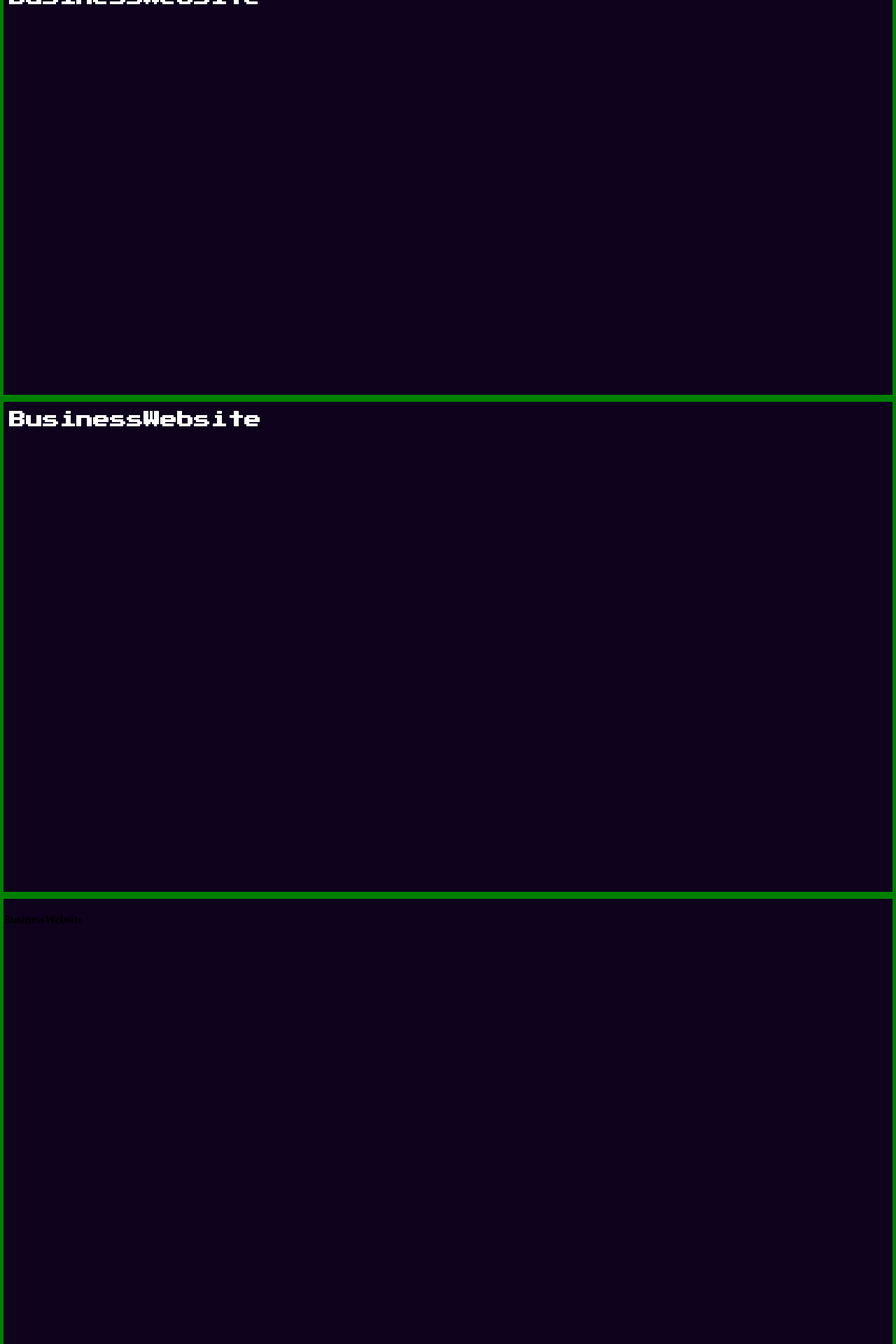
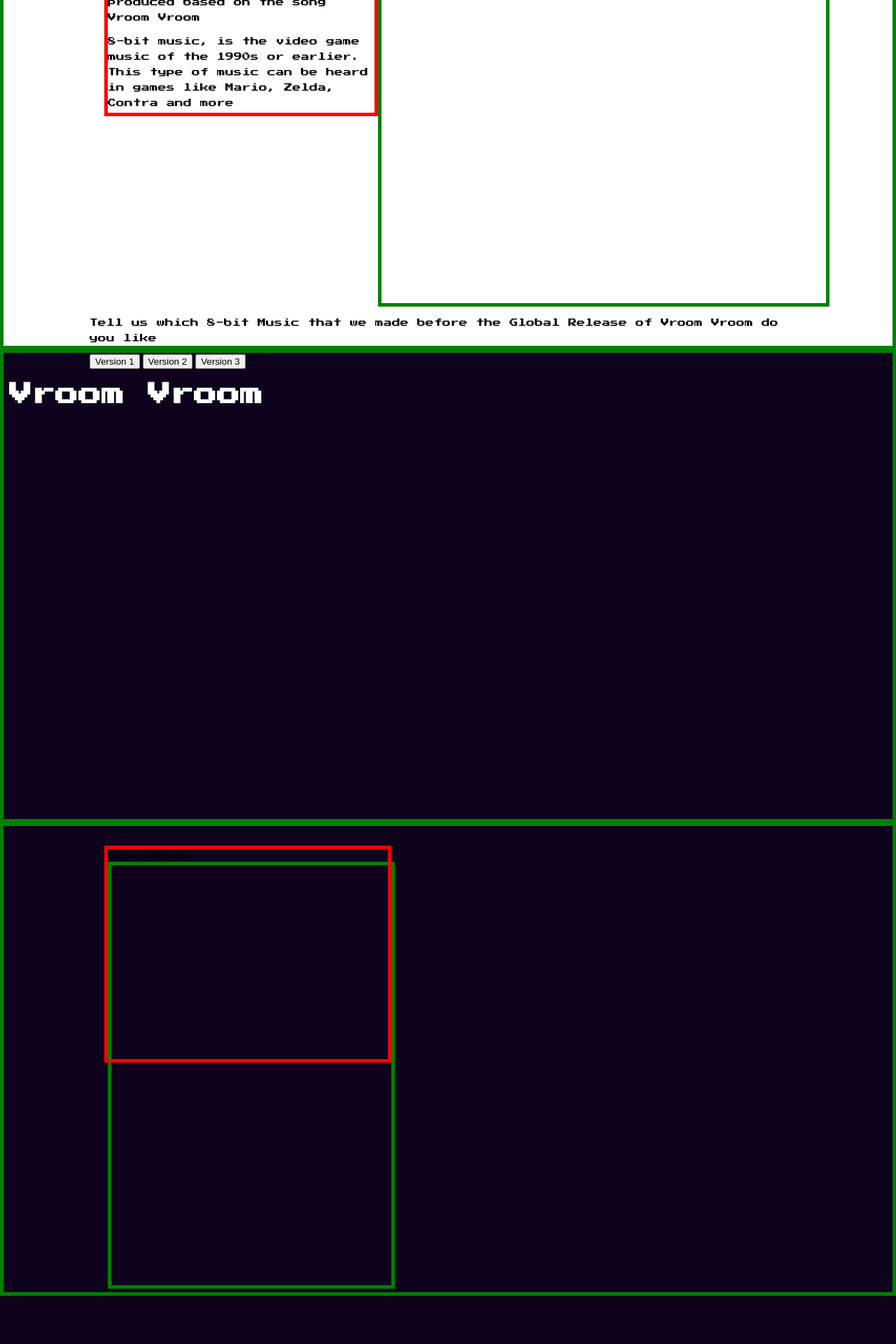
Before and after one commit to igorgavelyukpro/gulp-minimal-dev-browsersync-igv-ariseagoddess, a PHP site: page / in a window 1280 px wide; the page is wider, and only the part inside the window is pictured. Shown: the part 1565-3485 px from the top of that part at 70% size. After the commit the page ends 3416 px from the top of that part, so only its background shows below. Run offline with PHP 8.4, Linux system fonts and the light colour scheme.

Commit message:
Update Nigtly

```diff
--- a/src/css/style.css
+++ b/src/css/style.css
@@ -33,7 +33,7 @@ body{
   padding: 10px 10px 10px 10px;
   margin: 6px 0px 0px 94px;
   /* margin: 0px 0px 0px 88px; */
-  border: 1px solid fuchsia;
+  /* border: 1px solid fuchsia; */
 }
 .ul-m{
   display:inline-block;
@@ -72,7 +72,7 @@ li:hover {
 .half30{
     position: absolute;
     float: right;
-    outline: 1px solid black;
+    /* outline: 1px solid black; */
     margin-top: 6%;
     margin-left: 11%;
     top: 100px;
@@ -85,26 +85,36 @@ li:hover {
     height: 430px;
     margin-top: 79px;
     margin-left: 140px;
-    outline: 10px solid black;
+    /* outline: 10px solid black; */
 }
-.vroom{
 
+.big-logo,.big-date{
+  font-family: "Sectar";
+  color:white;
 }
-h1, h2, h3, h5{
+.big-logo{
+  font-size:60px;
+}
+.big-date{
+  font-size:50px;
+  margin-left:25px;
+}
+
+h1, h2, h3{
   color: white;
 }
-h4{
+h4, h5{
   color: black;
 }
 h2{
   font-family: "PressStart2P";
   font-size: 24px;
-  margin: 121px 24px 18px 8px;
+  margin: 106px 24px 11px 8px;
 }
 h3{
   font-family: "PressStart2P";
   font-size: 24px;
-  margin: 14px 24px 10px 8px;
+  margin: 28px 24px 10px 8px
 }
 .vdate{
 
@@ -132,22 +142,110 @@ height: 442px;
 }
 section{
   width: auto;
-  height: 700px;
+  height: 666px;
   border: 5px solid green;
 }
 .second{
   background-color: white;
   display: flex;
+  flex-wrap: wrap;
 }
-half21{
-
+.half21{
+  flex-basis: 60%;
+  box-sizing: border-box;
+  outline:5px solid red;
 }
-iframe , object, embed{
+.second-iframe , .second-object, .second-embed{
   width: 625px;
-    height: 373px;
-    margin-top: 127px;
-    margin-left: 148px;
+  height: 373px;
+  margin-top: 127px;
+  margin-left: 148px;
 }
-half22{
-
+.third-iframe , .third-object, .third-embed{
+  width: 100px;
+  height: 100px;
+  /* margin-top: 127px;
+  margin-left: 148px; */
 }
+.half22{
+  /* padding: 20px; */
+  /* outline:5px solid red; */
+  flex-basis: 30%;
+  box-sizing: border-box;
+  width: 555px;
+  height: 430px;
+  margin-top: 71px;
+  margin-left: 53px;
+}
+.letsride{
+  font-family: "PressStart2P";
+  font-size: 33px;
+  margin-bottom: 33px;
+  margin-top: 43px;
+}
+.heading22{
+  font-family: "PressStart2P";
+  font-size:16px;
+  font-style:normal;
+  line-height: 18px;
+}
+.content22{
+  font-family: "PressStart2P";
+  font-size:12px;
+  line-height: 22px;
+}
+.inline22{
+  margin:0 auto;
+  width: 80vw;
+}
+.third{
+  background-color: white;
+  display: flex;
+  flex-wrap: wrap;
+}
+.half31{
+  outline: 5px solid red;
+    flex-basis: 30%;
+    box-sizing: border-box;
+    width: 400px;
+    height: 300px;
+    margin:5px;
+    margin-top: 33px;
+    margin-left: 149px;
+}
+.half32{
+  outline:5px solid green;
+  flex-basis: 50%;
+  box-sizing: border-box;
+  width: 400px;
+  height: 600px;
+  margin:5px;
+}
+.inline33{
+  margin:0 auto;
+  width: 80vw;
+}
+.vroomsection3heading{
+  font-family: "PressStart2P";
+  font-size: 33px;
+  margin-bottom: 33px;
+  margin-top: 43px;
+}
+.heading33{
+  font-family: "PressStart2P";
+  font-size:16px;
+  font-style:normal;
+  line-height: 18px;
+}
+.content33{
+  font-family: "PressStart2P";
+  font-size:12px;
+  line-height: 22px;
+}
+.small-iframe{
+  height: 150px;
+  width: 373px;
+}
+.iframe33{
+  position:absolute;
+}
--- a/src/index.html
+++ b/src/index.html
@@ -37,17 +37,9 @@
       <section class="first">
         <div class="half70">
           <div class="first-top">
-            <picture class="vroom">
-            <source alt="medium" srcset="../images/Vroom-Vroom.png" media="(max-width: 650px)">
-            <source alt="large" srcset="../images/Vroom-Vroom.png" media="(max-width: 1850px)">
-            <img src="../images/Vroom-Vroom.png" alt="A description of the image.">
-            </picture>
+            <b class="big-logo">"VROOM&nbsp;VROOM"</b>
             <h2><span>Join</span> <span>the</span> <span>ride</span>:</h2>
-            <picture class="vdate">
-            <source alt="medium" srcset="../images/22.02.2022.png" media="(max-width: 650px)">
-            <source alt="large" srcset="../images/22.02.2022.png" media="(max-width: 1850px)">
-            <img src="../images/22.02.2022.png" alt="A description of the image.">
-            </picture>
+            <b class="big-date">10.10.2024</b>
             <h3><span>Let's</span> <span>play</span></h3>
             <picture class="varrow">
             <source alt="medium" srcset="../images/Group-3.png" media="(max-width: 650px)">
@@ -59,40 +51,70 @@
       </section>
       <section class="second">
         <div class="half21">
-          <embed type="video/quicktime" src="http://ariseagoddess.com/gamefile/625x373.html" width="625" height="373">
-          <!-- <object type="" data="http://ariseagoddess.com/gamefile/index.html" width=625 height=373>
+          <!-- <embed type="video/quicktime" src="http://ariseagoddess.com/gamefile/625x373.html" width="625" height="373"></embed> -->
+          <!-- <object type="http://ariseagoddess.com/gamefile/625x373.html" width="625" height="373">
 
           </object> -->
-          <!-- <iframe src="http://ariseagoddess.com/gamefile/index.html" width=625px height=373px></iframe> -->
+          <iframe class="second-iframe" src="http://ariseagoddess.com/gamefile/625x373.html" width="625" height="373"></iframe>
         </div>
         <div class="half22">
-          <h4>
-            <span><span>Let's</span><span>Ride</span></span>
+          <h4 class="letsride">
+            <span><span class="letsride">Let's</span> <span class="letsride">Ride</span></span>
           </h4>
-          <div id="post1" aria-hidden="true">
-          </div>
+          <em class="heading22">Step 1:</em>
+          <p class="content22">Help Magda & Matilde G get across Buyeo by avoiding the minions of thechaos fire<p>
+          <em class="heading22">Step 2:</em>
+          <p class="content22">Send us your score by submitting your scoreusing the form after you completed the game</p>
+          <em class="heading22">Step 3:</em>
+          <p class="content22">Sign up for our newsletter and be the first to get to see the world premiere of Vroom Vroom music video</p>
+
+        </div>
+        <div class="inline22">
+        <p class="content22">Wekly top scoring winners will receive exclusive vroom vroom gift set considting of a 20ml Active Glow Mist by Skincalories, limited edition vroom vroom action figure featuring Manga & Matilde G, as well as other collectibles</p>
         </div>
       </section>
+      <section class="third">
+        <div class="half31">
+          <h5 class="vroomsection3heading">
+            <span><span>Vroom</span> <span>Vroom</span></span>
+          </h5>
+          <p class="content33">An exclusive 8-bit music produced based on the song Vroom Vroom</p>
+          <p class="content33">8-bit music, is the video game music of the 1990s or earlier. This type of music can be heard in games like Mario, Zelda, Contra and more</p>
+        </div>
+        <div class="half32">
+          <iframe class="iframe33" width="100%" height="166" scrolling="no" frameborder="no" src="https://w.soundcloud.com/player/?url=https://soundcloud.com/ronaldjenkees/rjcd3-red-lemonade&amp;color=ff5500&amp;auto_play=false&amp;hide_related=false&amp;show_comments=true&amp;show_user=true&amp;show_reposts=false&amp;buying=false"></iframe>
+
+          <!-- <div class="small-iframe">
+            <iframe width="100%" height="30" scrolling="no" frameborder="no" allow="autoplay" src="https://w.soundcloud.com/player/?url=https%3A//api.soundcloud.com/playlists/9585817&color=%23ff5500&auto_play=false&hide_related=false&show_comments=false&show_user=false&show_reposts=false&show_teaser=true&visual=true"></iframe><div style="font-size: 10px; color: #cccccc;line-break: anywhere;word-break: normal;overflow: hidden;white-space: nowrap;text-overflow: ellipsis; font-family: Interstate,Lucida Grande,Lucida Sans Unicode,Lucida Sans,Garuda,Verdana,Tahoma,sans-serif;font-weight: 100;"><a href="https://soundcloud.com/hanangobran" title="Hanan Gobran" target="_blank" style="color: #cccccc; text-decoration: none;">Hanan Gobran</a> · <a href="https://soundcloud.com/hanangobran/sets/classic" title="Classical Music" target="_blank" style="color: #cccccc; text-decoration: none;">Classical Music</a></div>
+          </div>
+          <div class="small-iframe"><iframe width="100%" height="30" scrolling="no" frameborder="no" allow="autoplay" src="https://w.soundcloud.com/player/?url=https%3A//api.soundcloud.com/playlists/9585817&color=%23ff5500&auto_play=false&hide_related=false&show_comments=true&show_user=false&show_reposts=false&show_teaser=true&visual=false"></iframe><div style="font-size: 10px; color: #cccccc;line-break: anywhere;word-break: normal;overflow: hidden;white-space: nowrap;text-overflow: ellipsis; font-family: Interstate,Lucida Grande,Lucida Sans Unicode,Lucida Sans,Garuda,Verdana,Tahoma,sans-serif;font-weight: 100;"><a href="https://soundcloud.com/hanangobran" title="Hanan Gobran" target="_blank" style="color: #cccccc; text-decoration: none;">Hanan Gobran</a> · <a href="https://soundcloud.com/hanangobran/sets/classic" title="Classical Music" target="_blank" style="color: #cccccc; text-decoration: none;">Classical Music</a></div>
+          </div>
+          <div class="small-iframe">
+            <iframe width="100%" height="30" scrolling="no" frameborder="no" allow="autoplay" src="https://w.soundcloud.com/player/?url=https%3A//api.soundcloud.com/playlists/9585817&color=%23ff5500&auto_play=false&hide_related=false&show_comments=false&show_user=false&show_reposts=false&show_teaser=true&visual=false"></iframe><div style="font-size: 10px; color: #cccccc;line-break: anywhere;word-break: normal;overflow: hidden;white-space: nowrap;text-overflow: ellipsis; font-family: Interstate,Lucida Grande,Lucida Sans Unicode,Lucida Sans,Garuda,Verdana,Tahoma,sans-serif;font-weight: 100;"><a href="https://soundcloud.com/hanangobran" title="Hanan Gobran" target="_blank" style="color: #cccccc; text-decoration: none;">Hanan Gobran</a> · <a href="https://soundcloud.com/hanangobran/sets/classic" title="Classical Music" target="_blank" style="color: #cccccc; text-decoration: none;">Classical Music</a></div>
+          </div> -->
+        </div>
+        <div class="inline33">
+        <p class="content33">Tell us which 8-bit Music that we made before the Global Release of Vroom Vroom do you like</p>
+        <button>Version 1</button> <button>Version 2</button> <button>Version 3</button>
+        </div>
+
+      </section>
       <section>
-        <h2>
-          <span class="flex"><span>Business</span><span>Website</span></span>
-        </h2>
+        <h3 class="vroomsection3heading">
+          <span class="vroomsection3heading"><span>Vroom</span> <span class="vroomsection3heading">Vroom</span></span>
+        </h3>
+        <p class="content33"></p>
         <div id="post1" aria-hidden="true">
         </div>
       </section>
       <section>
-        <h3>
-          <span class="flex"><span>Business</span><span>Website</span></span>
-        </h3>
-        <div id="post1" aria-hidden="true">
-        </div>
-      </section>
-      <section>
+        <div class="half31"
         <h4>
           <span class="flex"><span>Business</span><span>Website</span></span>
         </h4>
-        <div id="post1" aria-hidden="true">
+              <div class="half32">
         </div>
+
       </section>
     </main>
   </body>
```
